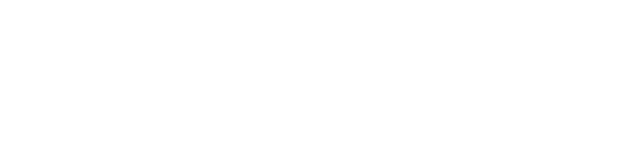
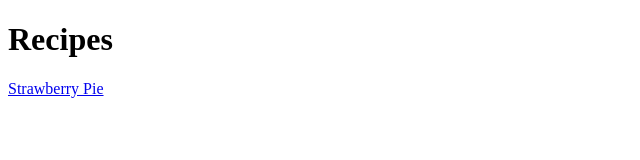
Before and after one commit to ave0ia/odin-recipes, a plain HTML site: page index.html in a window 1280 px wide. Shown: the whole page, without its empty margins (0-640 px from the left). Drawn offline with Linux system fonts and the light colour scheme.

Commit message:
update index.html

```diff
--- a/index.html
+++ b/index.html
@@ -3,9 +3,11 @@
 <head>
     <meta charset="UTF-8">
     <meta name="viewport" content="width=device-width, initial-scale=1.0">
-    <title>Document</title>
+    <title>Odin Recipes</title>
 </head>
 <body>
+    <h1>Recipes</h1>
+    <a href="recipes/strawberry_pie.html" target="_blank" rel="noopenner noreferrer">Strawberry Pie</a>
 
 </body>
 </html>
```
